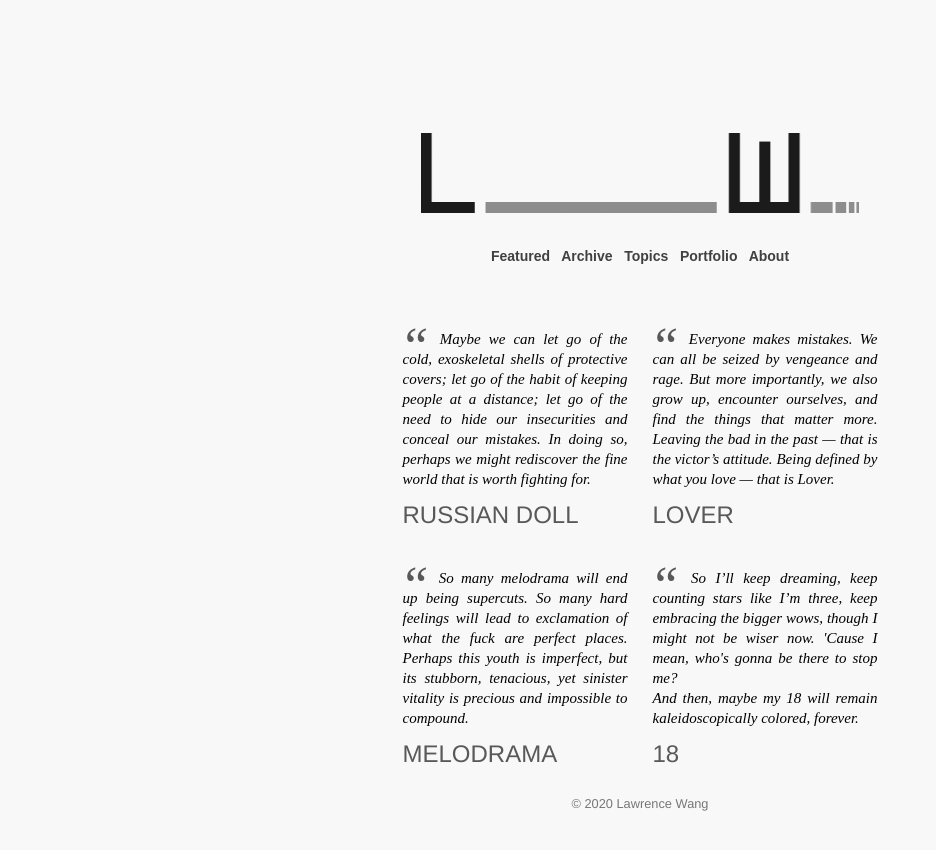
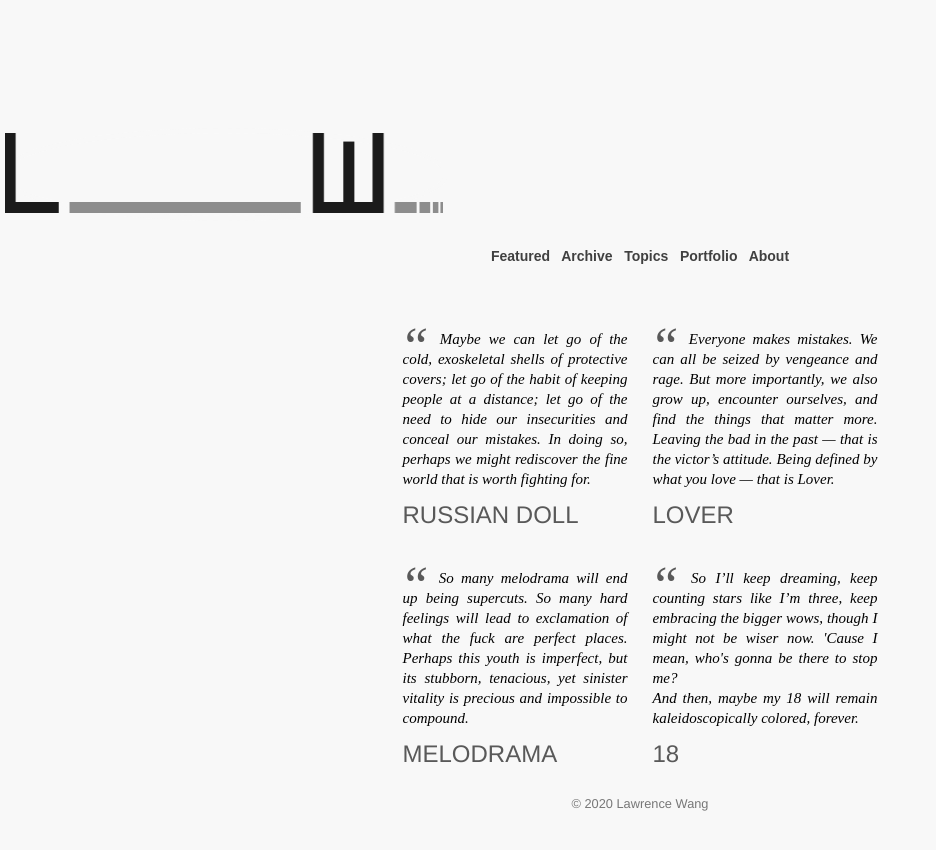
Before and after one commit to law-wang/blog-1.1, a Jekyll site: the page built from index.html, in a window 1280 px wide. Shown: the top 850 px of the page, without its empty margins (0-936 px from the left). Built offline with Jekyll 4.4.1, drawn with Linux system fonts in a browser that asks for light colours; some web fonts are replaced.

Commit message:
Update main.scss

```diff
--- a/_sass/main.scss
+++ b/_sass/main.scss
@@ -113,13 +113,13 @@
 
 .logo {
   text-align: center;
+	width: 35%;
+    	max-width: 1000px;
   a {
     background: #f8f8f8;
     color: #f8f8f8;
     text-decoration: none;
     font-weight: 700;
-    width: 35%;
-    max-width: 1000px;
     font-size: 1.5em;
     border-radius: 100%;
     display: inline-block;
```
